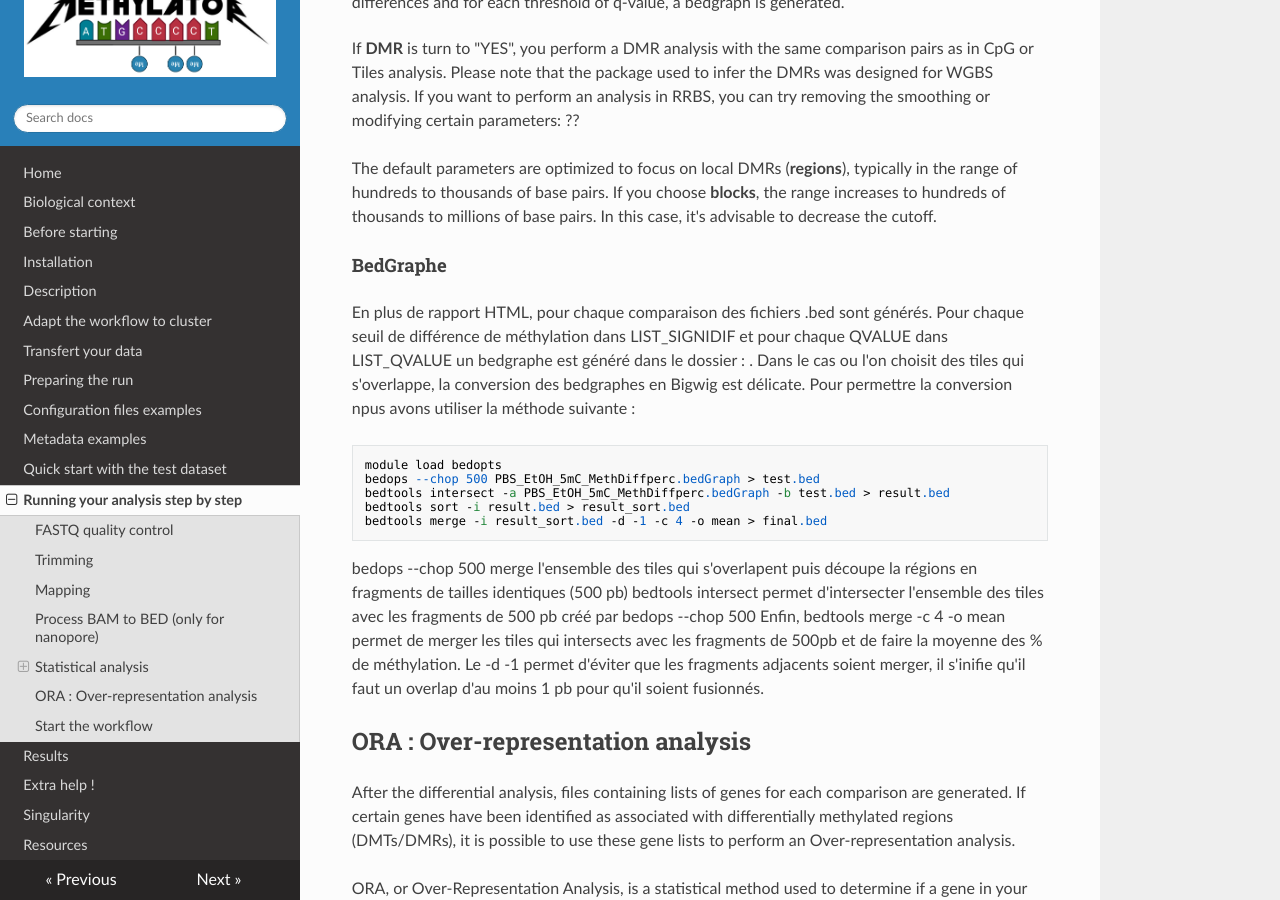
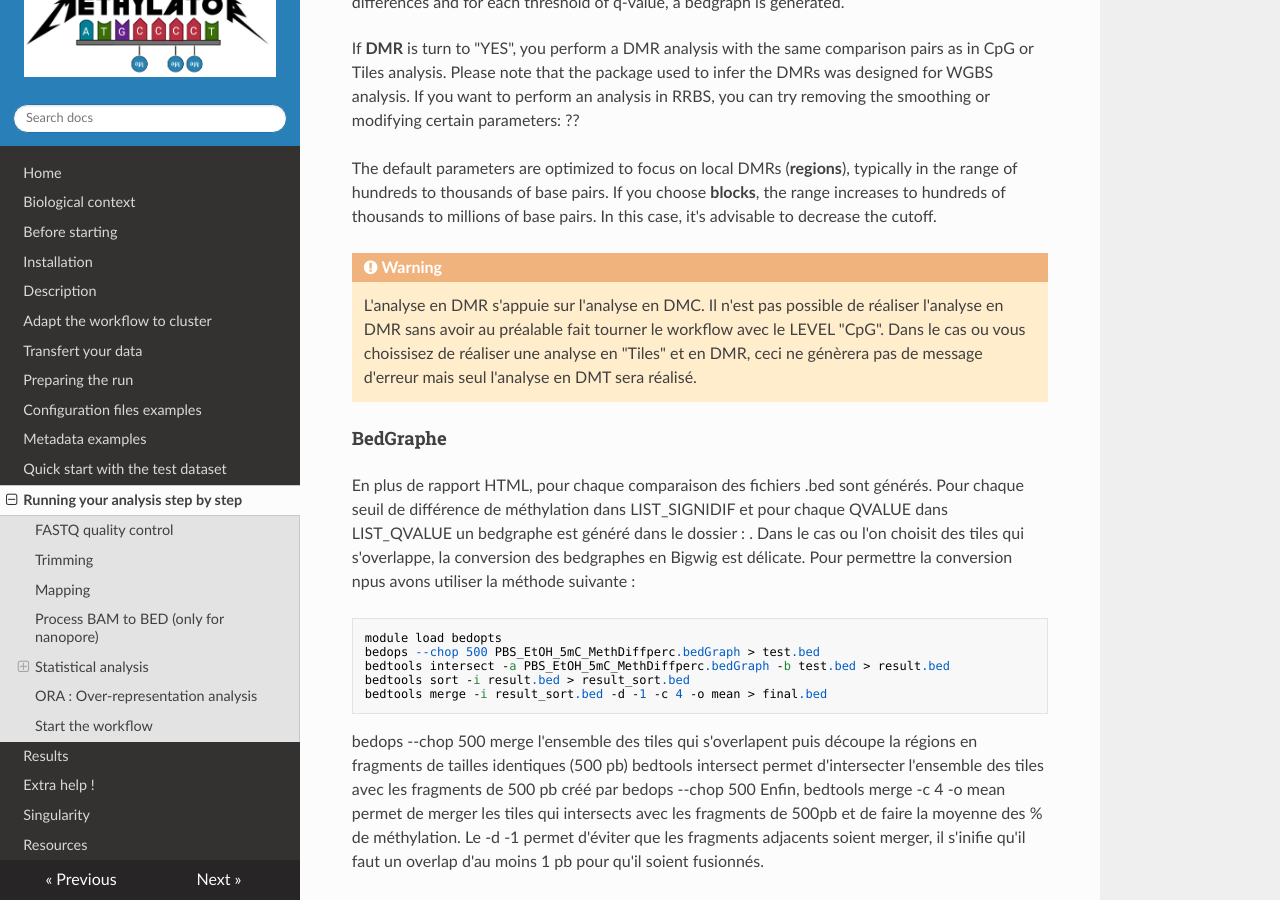
Before and after one commit to parisepigenetics/Methylator-Documentation, an MkDocs documentation site: the page built from docs/running.md, in a window 1280 px wide and 900 px high, scrolled down 5307 px. Built offline with MkDocs 1.6.1, drawn with Linux system fonts in a browser that asks for light colours; nearby versions of some CDN libraries.

Commit message:
Update running.md

```diff
--- a/docs/running.md
+++ b/docs/running.md
@@ -247,6 +247,10 @@ If **DMR** is turn to "YES", you perform a DMR analysis with the same comparison
 
 The default parameters are optimized to focus on local DMRs (**regions**), typically in the range of hundreds to thousands of base pairs. If you choose **blocks**, the range increases to hundreds of thousands to millions of base pairs. In this case, it's advisable to decrease the cutoff.
 
+!!! warning
+    L'analyse en DMR s'appuie sur l'analyse en DMC. Il n'est pas possible de réaliser l'analyse en DMR sans avoir au préalable fait tourner le workflow avec le LEVEL "CpG".
+    Dans le cas ou vous choissisez de réaliser une analyse en "Tiles" et en DMR, ceci ne génèrera pas de message d'erreur mais seul l'analyse en DMT sera réalisé.
+
 #### BedGraphe
 
 En plus de rapport HTML, pour chaque comparaison des fichiers .bed sont générés. Pour chaque seuil de différence de méthylation dans LIST_SIGNIDIF et pour chaque QVALUE dans LIST_QVALUE un bedgraphe est généré dans le dossier : . Dans le cas ou l'on choisit des tiles qui s'overlappe, la conversion des bedgraphes en Bigwig est délicate. Pour permettre la conversion npus avons utiliser la méthode suivante :
```
